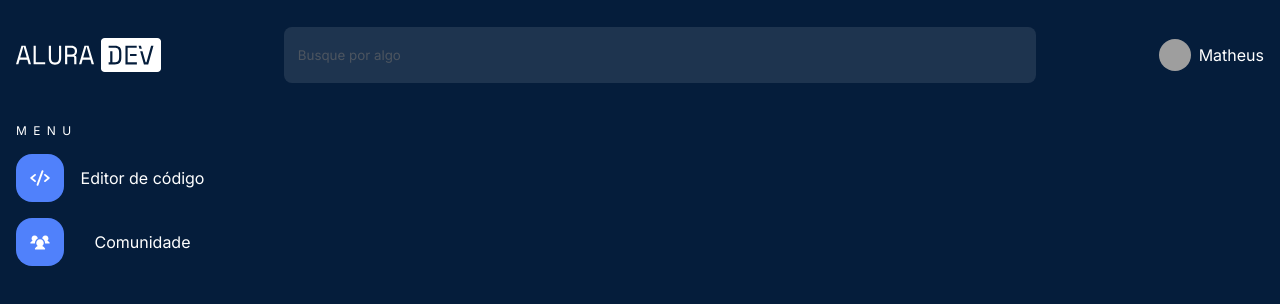
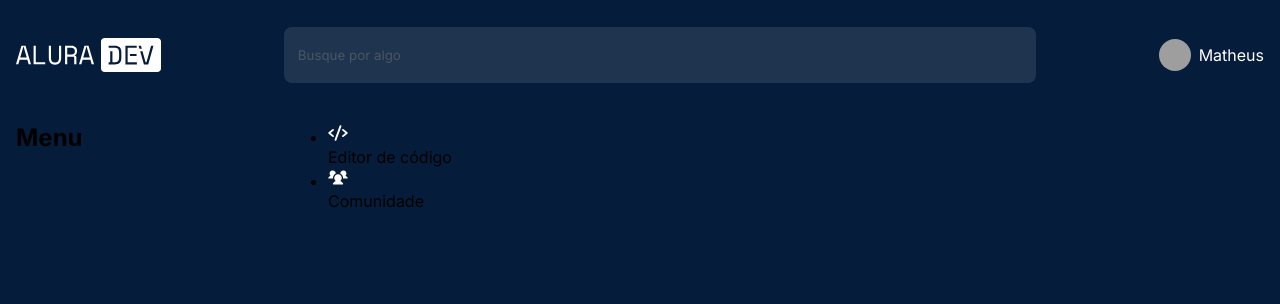
Before and after one commit to matheusgondra/challenger-front-alura, a React (Vite) app: page / in a window 1280 px wide. Shown: the top 304 px of the page. Built offline with nearby package versions, Linux system fonts and the light colour scheme; grey boxes are pictures that could not be loaded.

Commit message:
Criando menu lateral

```diff
--- a/src/components/Menu/index.tsx
+++ b/src/components/Menu/index.tsx
@@ -4,7 +4,6 @@ import { MenuWrapper } from "./styles";
 export function Menu() {
     return (
         <MenuWrapper>
-            <section>
             <h2>Menu</h2>
             <nav>
                 <ul>
@@ -14,7 +13,7 @@ export function Menu() {
                         </div>
                         <span>Editor de código</span>
                     </li>
-                        <li>
+                    <li className="off">
                         <div>
                             <UsersThree size={20} color="#FFF" weight="fill" />
                         </div>
@@ -22,7 +21,6 @@ export function Menu() {
                     </li>
                 </ul>
             </nav>
-            </section>
         </MenuWrapper>
     );
 }
--- a/src/components/Menu/styles.ts
+++ b/src/components/Menu/styles.ts
@@ -1,11 +1,12 @@
 import styled from "styled-components";
 
-export const MenuWrapper = styled.main`
+export const MenuWrapper = styled.section`
     display: grid;
     grid-template-columns: 1fr 2fr 1fr;
     margin-top: 40px;
 
     section {
+        @media screen and (min-width: 1024px){
             h2 {
                 font-size: ${({ theme }) => theme.fonts.sm};
                 color: #FFF;
@@ -49,6 +50,10 @@ export const MenuWrapper = styled.main`
                             flex: 1;
                         }
                     }
+                    .off {
+                        opacity: 0.56;
+                    }
+                }
             }
         }
     }
```
Lines whose indentation alone changed are shown as unchanged.
